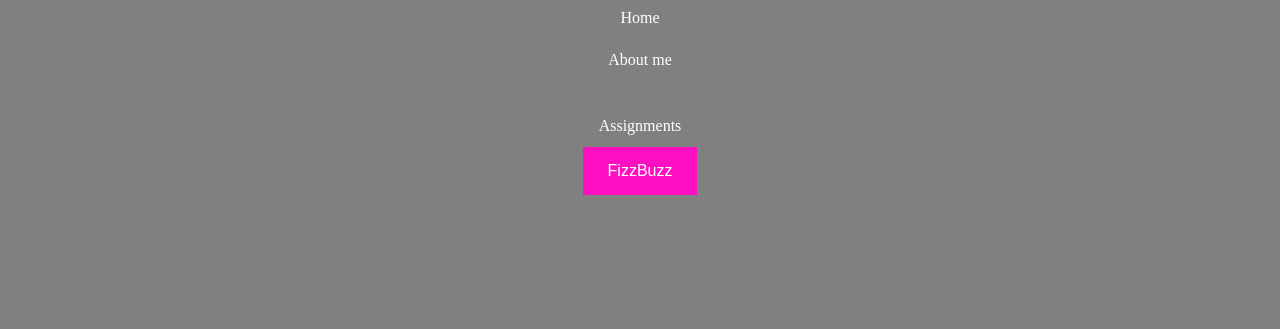
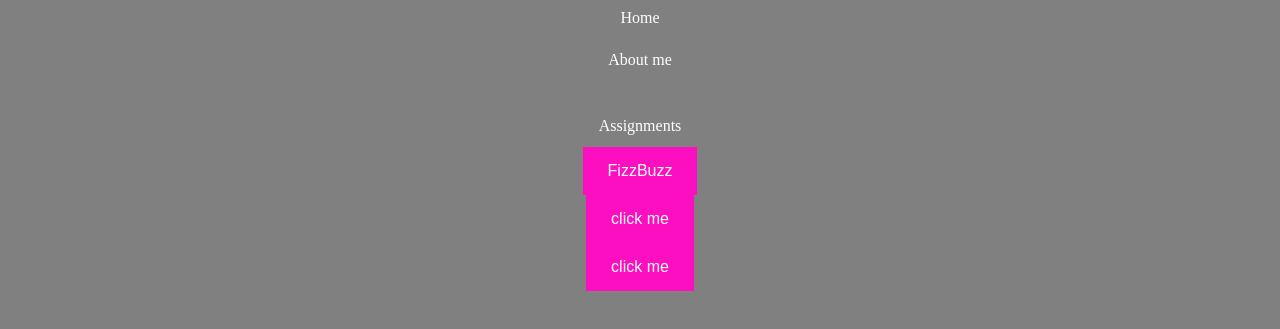
Before and after one commit to Mohammad-241/MoSite, a plain HTML site: page Assignments.html in a window 1280 px wide. Shown: the part 93-422 px from the top of the page. Drawn offline with Linux system fonts and the light colour scheme.

Commit message:
Update Assignments.html

```diff
--- a/Assignments.html
+++ b/Assignments.html
@@ -16,4 +16,15 @@
   <a href="Assignments.html"></a>
   <a href="#" class="active">Assignments</a>
 
- <button onclick="FizzBuzz()">FizzBuzz</button>
+
+<button onclick="FizzBuzz()">FizzBuzz</button>
+<button onclick="test1()"> click me </button>
+<button onclick="test2()"> click me </button>
+
+</body>
+
+
+
+
+
+</html>
```
